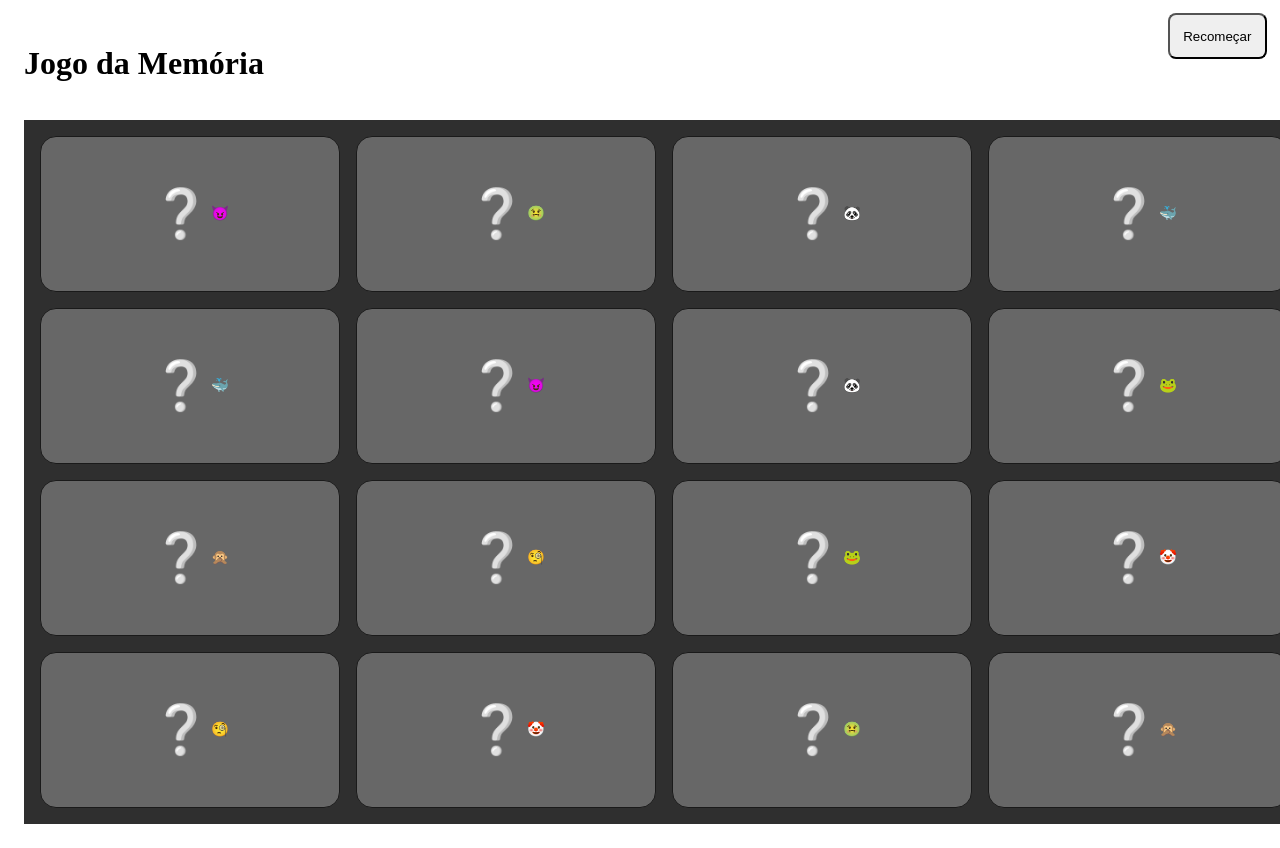
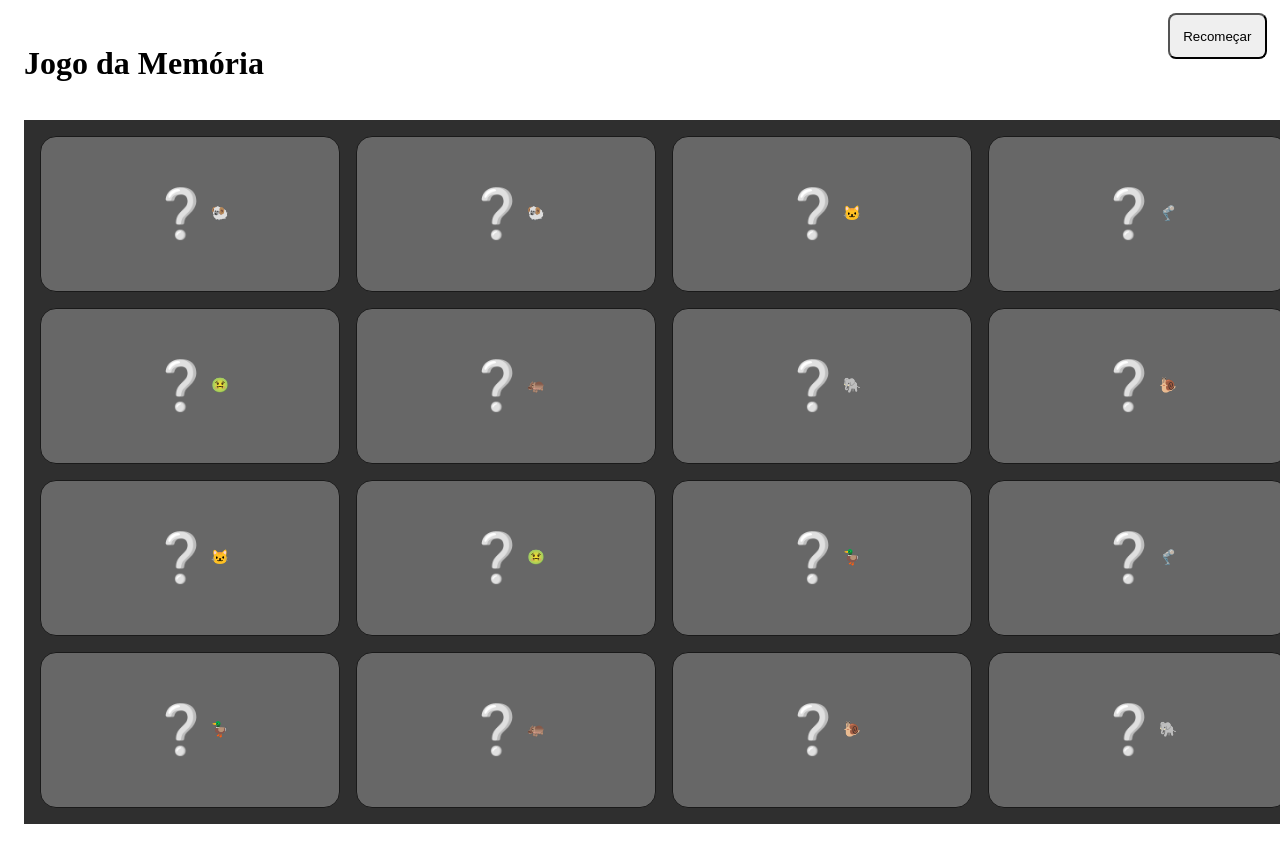
Before and after one commit to marcelomduarte/javascript_react_memo_game, a React app: page / in a window 1280 px wide. Shown: the top 848 px of the page. Built offline with nearby package versions, Linux system fonts and the light colour scheme; the HTML template or start-up script is replaced by a standard one.

Commit message:
memorizando calculos com useMemo

```diff
--- a/src/components/Board.jsx
+++ b/src/components/Board.jsx
@@ -1,12 +1,21 @@
-import React, { useCallback, useEffect, useRef, useState } from 'react'
+import React, { useCallback, useEffect, useMemo, useRef, useState } from 'react'
 import { Card } from './Card'
 
-const icons = [
-    '🐳', '😈', '🤡', '🧐',
-    '🤢', '🙊', '🐸', '🐼',
-]
+export function Board() {
+    const [ restarted, restart ] = useState(0)
+    const icons = useMemo(() => [
+        '🐳', '😈', '🤡', '🧐', '🤢', '🙊', '🐸', '🐼', '🐶', '🐱',
+        '🦁', '🐯', '🐴', '🐮', '🐷', '🐒', '🦊', '🐻', '🐨', '🐰',
+        '🐔', '🐧', '🐦', '🐤', '🐣', '🦆', '🦅', '🦉', '🦇', '🐺',
+        '🐗', '🐴', '🦄', '🐝', '🐛', '🦋', '🐌', '🐞', '🐜', '🪲',
+        '🐢', '🐍', '🦎', '🦖', '🦕', '🐙', '🦑', '🦐', '🦀', '🐡',
+        '🐠', '🐟', '🐬', '🦈', '🐳', '🐋', '🦭', '🦦', '🐊', '🐅',
+        '🐆', '🦓', '🦍', '🦧', '🐘', '🦏', '🦛', '🐪', '🐫', '🦒',
+        '🦘', '🦬', '🐃', '🐂', '🐄', '🐎', '🐖', '🐏', '🐑', '🦙',
+        '🦚', '🦜', '🦢', '🦩', '🕊️', '🐇', '🐁', '🐀', '🐿️', '🦔',
+        '🐾', '🦿', '🦾', '🦻', '👂', '👃', '👁️', '👀', '🧠', '🦷'
+    ].sort(() => Math.random() - 0.5).slice(0, 8), [restarted]);
 
-export function Board() {
     const getCards = useCallback(() => {
         return [...icons, ...icons]
             .sort(() => Math.random() - 0.5)
@@ -69,9 +78,13 @@ export function Board() {
         }
     }
 
+    useEffect(() => {
+        setCards(getCards())
+    }, [restarted])
+
     return (
         <div style={style}>
-            <button ref={restartButton} style={styleResetButton} onClick={() => setCards(getCards())}>Recomeçar</button>
+            <button ref={restartButton} style={styleResetButton} onClick={() => restart(Math.random())}>Recomeçar</button>
             {cards.map((card, index) => (
                 <Card key={index} card={card} onClick={onClick} />
             ))}
```
